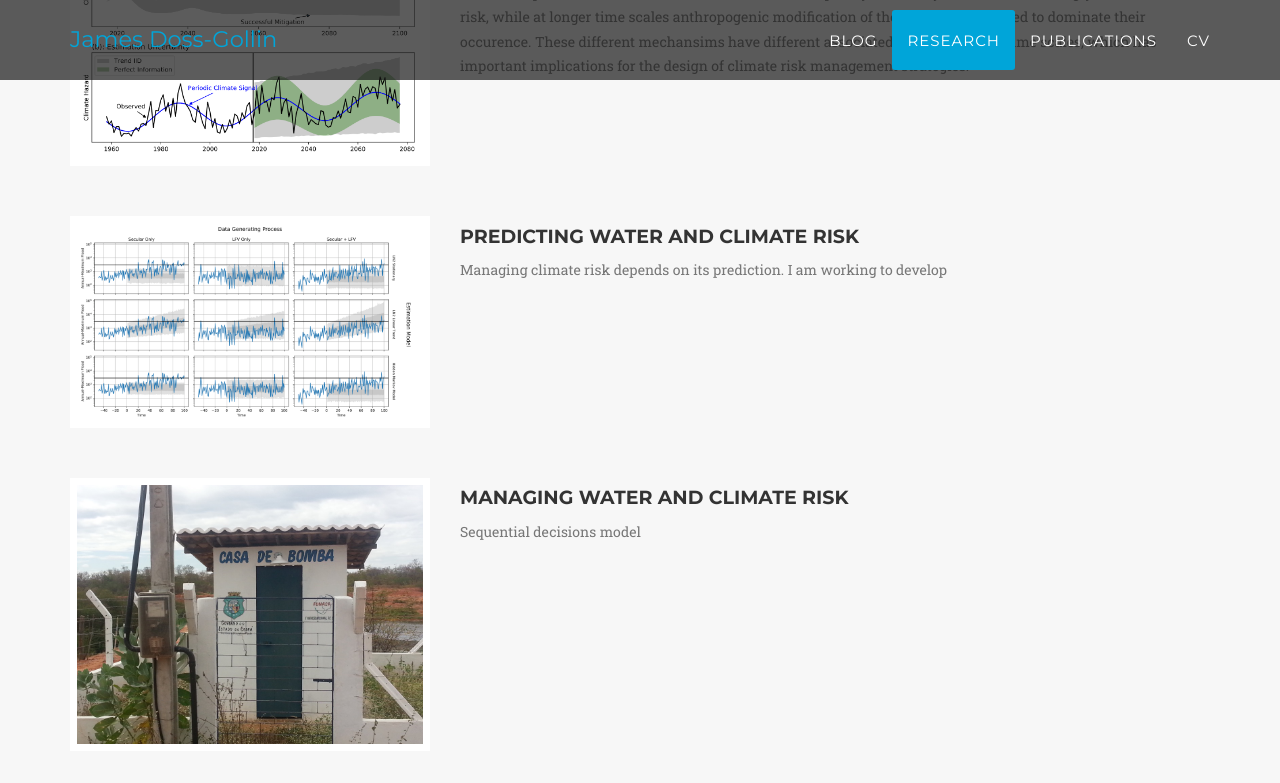
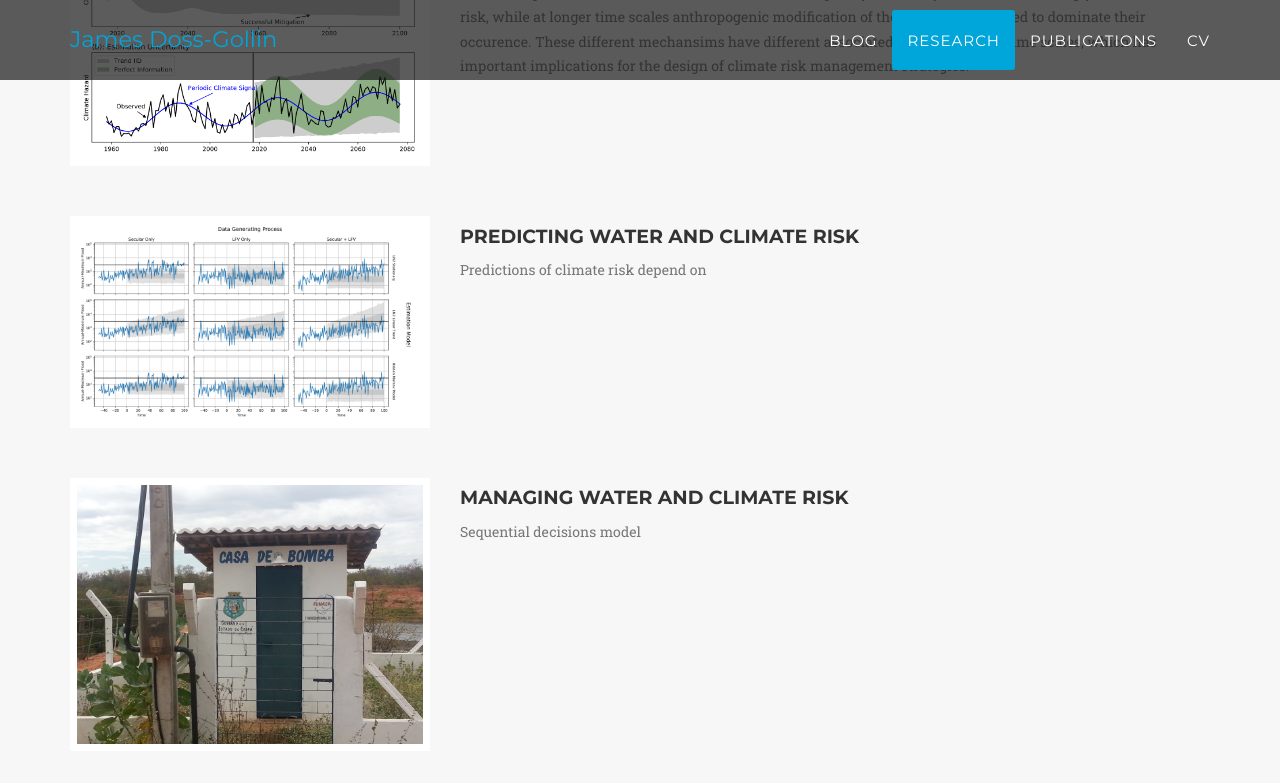
Before and after one commit to jdossgollin/blog, a Jekyll site: the page built from index.html, in a window 1280 px wide and 900 px high, scrolled down 1280 px. Shown: the top 783 px of the window. Built offline with Jekyll 4.4.1, drawn with Linux system fonts in a browser that asks for light colours; nearby versions of some CDN libraries; some web fonts are replaced; library files that are not in the unit come from our copies; comment, search, counter and statistics services are not loaded.

Commit message:
Revert "try to get Rakefile right for publishing Medium"
This reverts commit 3678a6c5d4665ecf24206dbe127710b1958c162e.

```diff
--- a/_data/research.yml
+++ b/_data/research.yml
@@ -4,7 +4,7 @@
 
 - name: Predicting Water and Climate Risk
   pic: example-fit.png
-  description: "Managing climate risk depends on its prediction. I am working to develop"
+  description: "Predictions of climate risk depend on"
 
 - name: Managing Water and Climate Risk
   pic: casa-de-bomba.jpg
```
Also changed, not shown: 1 other file.
